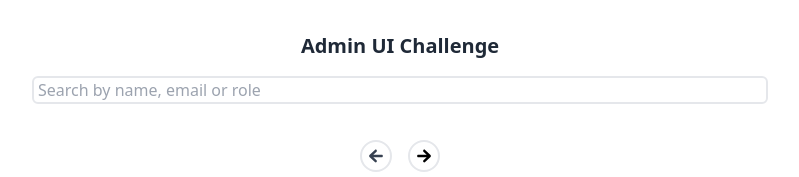
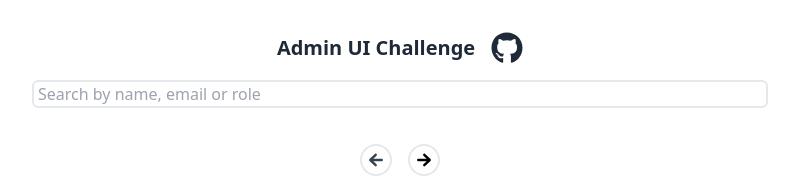
Before and after one commit to DjayChoudhary/admin-ui-challenge-geektrust-dhananjay, a React (Vite) app: page / in a window 1280 px wide. Shown: the top 177 px of the page, without its empty margins (240-1039 px from the left). Built offline with nearby package versions, Linux system fonts and the light colour scheme.

Commit message:
Add Github repository link

```diff
--- a/src/App.tsx
+++ b/src/App.tsx
@@ -2,6 +2,7 @@ import { useState, useEffect } from "react";
 import TableContainer from "./components/TableContainer";
 import members from "./models/members.json";
 import { IoMdArrowRoundBack, IoMdArrowRoundForward } from "react-icons/io";
+import { FaGithub } from "react-icons/fa";
 import PaginationContainer from "./components/PaginationContainer";
 
 interface IMemberData {
@@ -76,8 +77,15 @@ function App() {
   return (
     <div className="mx-auto max-w-3xl p-4 m-4">
       <div className="flex flex-col justify-center items-center">
-        <h1 className="text-xl font-extrabold text-gray-800">
+        <h1 className="flex items-center justify-center gap-4 text-xl font-extrabold text-gray-800 w-full">
           Admin UI Challenge
+          <a
+            href="https://github.com/DjayChoudhary/admin-ui-challenge-geektrust-dhananjay"
+            target="_blank"
+            rel="noopener noreferrer"
+          >
+            <FaGithub className="h-8 w-8" />
+          </a>
         </h1>
         <input
           type="search"
```
